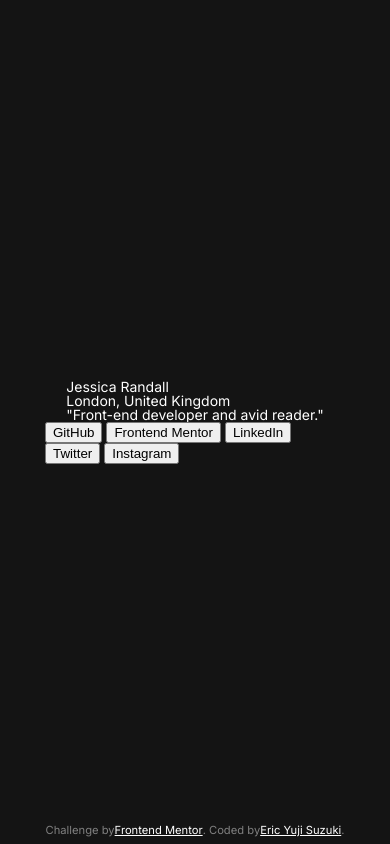
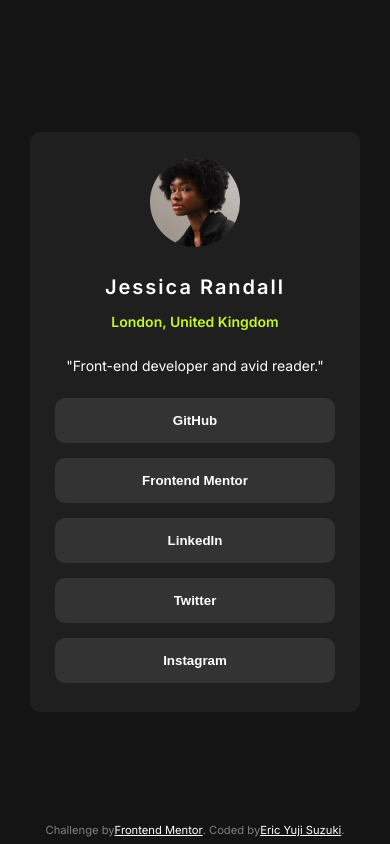
Before and after one commit to eric-suzuki-dev/frontend_mentor_14_challenge, a plain HTML site: page index.html in a window 390 px wide. Drawn offline with Linux system fonts and the light colour scheme.

Commit message:
CSS mobile

```diff
--- a/index.html
+++ b/index.html
@@ -20,7 +20,7 @@
     <div class="container">
 
       <div class="card">
-        <span class="photo"></span>
+        <div class="photo"></div>
         <h1> Jessica Randall</h1>
         <h2> London, United Kingdom</h2>
         <p> "Front-end developer and avid reader."</p>
--- a/style/main.css
+++ b/style/main.css
@@ -41,10 +41,65 @@ main {
 .container {
     display: flex;
     flex-direction: column;
-    justify-content: center;
+    justify-content: flex-start;
     align-items: center;
-    height: 725px;
-    width: 300px;
+    height: 530px;
+    width: 280px;
+    padding: 25px;
+    background: var(--dark-grey);
+    border-radius: 10px;
+}
+
+/* ------ Card ------ */
+
+.card{
+    display: flex;
+    flex-direction: column;
+    align-items: center;
+}
+
+.photo{
+    background-image: url(../assets/images/avatar-jessica.jpeg);
+    background-repeat: no-repeat;
+    background-size: contain;
+    height: 90px;
+    width: 90px;
+    border-radius: 50%;
+}
+
+.card h1{
+    font-size: 20px;
+    font-weight: var(--font-semiBold);
+    letter-spacing: 2px;
+    margin-top: 30px;
+}
+
+.card h2{
+    font-weight: var(--font-semiBold);
+    color: var(--green);
+    margin-top: 18px;
+}
+
+.card p{
+    margin-top: 30px;
+}
+
+/* ------ Btn ------ */
+.btn{
+    display: flex;
+    flex-direction: column;
+    margin-top: 25px;
+    gap: 15px;
+}
+
+.btn button{
+    background: var(--grey);
+    height: 45px;
+    width: 280px;
+    border: none;
+    border-radius: 10px;
+    color: var(--white);
+    font-weight: var(--font-bold);
 }
 
 /* -------- Attribution -------- */
```
